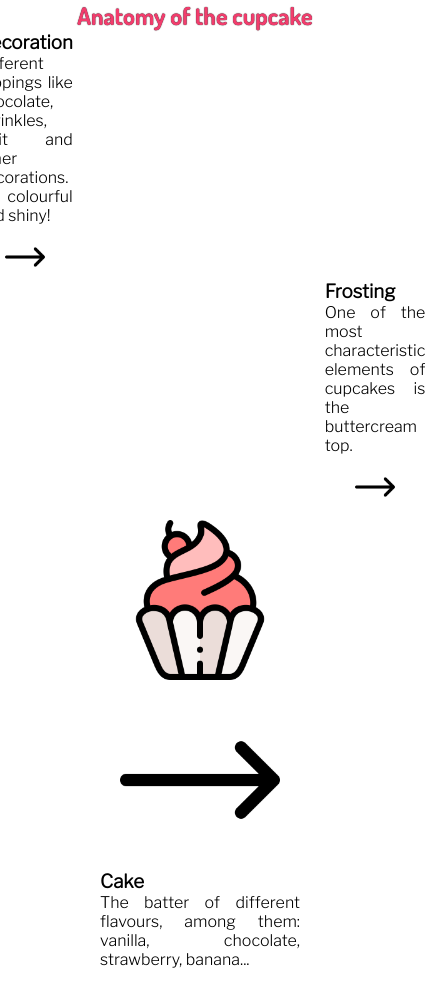
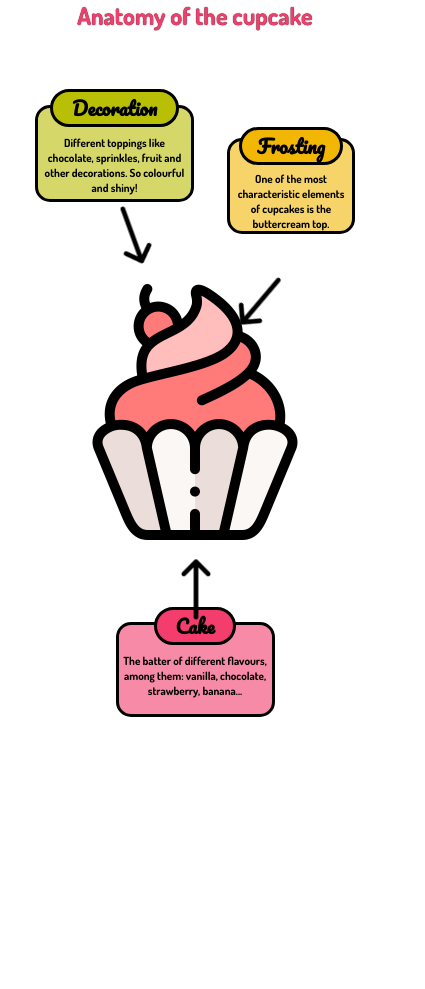
Before and after one commit to dmhenaopa/FreeCodeCamp, a plain HTML site: page tribute_page/grid_test/prueba.html in a window 390 px wide. Shown: the whole page, 425 px wide, since content can reach past the window. After the commit the page ends 844 px from the top, so only its background shows below. Drawn offline with nearby package versions, Linux system fonts and the light colour scheme.

Commit message:
:alembic: Perform experiments -grid CSS

```diff
--- a/tribute_page/grid_test/style.css
+++ b/tribute_page/grid_test/style.css
@@ -145,57 +145,172 @@ footer {
         margin: 12% 5% 0% 10%;
     }
 
-    .item-1 {
+   .item-1 {
         grid-area: img-cupcake;
-        justify-self: center;
+        justify-self: stretch;
+        grid-column: 1 / 6;
     }
 
     .item-2 {
         grid-area: txt-decoration;
-        justify-self: center;
+        justify-self: stretch;
+        grid-column: 1 / 4;
+        grid-row: 4 / 5;
     }
 
     .item-3 {
         grid-area: img-arrow-1;
-        justify-self: center;
+        justify-self: stretch;
+        grid-row: 5 / 6;
     }
 
     .item-4 {
         grid-area: txt-frosting;
-        justify-self: center;
+        justify-self: stretch;
+        grid-column: 4 / 6;
+        grid-row: 4 / 6;
     }
 
     .item-5 {
         grid-area: img-arrow-2;
-        justify-self: center;
+        justify-self: stretch;
+        align-self: end;
+        grid-row: 6 / 6;
+        grid-column: 4 / 5;
     }
 
     .item-6 {
         grid-area: txt-cake;
-        justify-self: center;
+        justify-self: stretch;
+        grid-column: 1 / 6;
+        grid-row: 10 / 10;
     }
 
     .item-7 {
         grid-area: img-arrow-3;
-        justify-self: center;
+        justify-self: stretch;
+        grid-row: 8 / 8;
+    }
+
+
+
+
+
+   /*PRUEBA
+
+    .anatomy img {
+        width: 256px;
+    }
+
+    .item-1 {
+        grid-area: img-cupcake;
+        justify-self: stretch;
+        grid-column: 1 / 9;
+    }
+
+    .item-2 {
+        grid-area: txt-decoration;
+        justify-self: stretch;
+        grid-column: 1 / 4;
+        grid-row: 2 / 2;
+    }
+
+    .item-3 {
+        grid-area: img-arrow-1;
+        justify-self: stretch;
+        grid-row: 3 / 3;
+        align-self: end;
+    }
+
+    .item-4 {
+        grid-area: txt-frosting;
+        justify-self: stretch;
+        grid-column: 3 / 7;
+        grid-row: 3 / 5;
+    }
+
+    .item-5 {
+        grid-area: img-arrow-2;
+        justify-self: stretch;
+        align-self: end;
+        grid-row: 5 / 5;
+        grid-column: 4 / 5;
+    }
+
+    .item-6 {
+        grid-area: txt-cake;
+        justify-self: stretch;
+        grid-column: 1 / 6;
+        grid-row: 10 / 10;
+    }
+
+    .item-7 {
+        grid-area: img-arrow-3;
+        justify-self: stretch;
+        grid-row: 8 / 8;
     }
 
     .container {
         display: grid;
-        grid-template-columns: 50px 50px 200px 50px 50px;
-        grid-template-rows: auto;
+        grid-template-columns: 64px 64px 64px 64px 64px;
+        grid-template-rows: 76px 76px 76px 76px 76px 76px 76px 76px;
         grid-template-areas:
-            "txt-decoration . . . ."
-            "img-arrow-1 . . . ."
-            ". . . . txt-frosting"
-            ". . . . img-arrow-2"
+            "txt-decoration txt-decoration txt-decoration . ."
+            ". img-arrow-1 . . ."
+            ". . txt-frosting txt-frosting txt-frosting"
+            ". . . img-arrow-2 ."
+            ". . img-cupcake . ."
             ". . img-cupcake . ."
             ". . img-arrow-3 . ."
             ". . txt-cake . .";
-            height: 760px;
+        place-content: center;
+        place-items: center;
+        height: 760px;
+    }*/
+
+
+
+
+
+
+
+    .container {
+        display: grid;
+        grid-template-columns: 64px 64px 64px 64px 64px;
+        grid-template-areas:
+            "txt-decoration txt-decoration txt-decoration . ."
+            ". img-arrow-1 . . ."
+            ". . txt-frosting txt-frosting txt-frosting"
+            ". . . img-arrow-2 ."
+            ". . . img-arrow-2 ."
+            ". img-cupcake img-cupcake img-cupcake ."
+            ". img-cupcake img-cupcake img-cupcake ."
+            ". . img-arrow-3 . ."
+            ". . txt-cake . .";
+        place-content: center; /* all the container */
+        place-items: center; /* all the items inside the container */
+        height: 760px;
     }
 
-    /*.anatomy h3 {
+    .anatomy .arrow-1,
+    .anatomy .arrow-2,
+    .anatomy .arrow-3 {
+        width: 60px;
+    }
+
+    .anatomy .arrow-1 {
+        transform: rotate(70deg);
+    }
+
+    .anatomy .arrow-2 {
+        transform: rotate(130.31deg);
+    }
+
+    .anatomy .arrow-3 {
+        transform: rotate(-90deg);
+    }
+
+    .anatomy h3 {
         border: 3px solid #000;
         border-radius: 20px;
         font-family: 'Pacifico', cursive;
@@ -210,19 +325,10 @@ footer {
         margin-bottom: -10%;
     }
 
-    .anatomy img {
-        display: block;
-        margin: 250px auto;
-        max-width: 300px;
-    }
-
     .decoration {
         background-color: #b9bf0499;
         border: 3px solid #000;
         border-radius: 15px;
-        width: 40%;
-        float: left;
-        margin: -750px 5%;
         max-width: 153px;
     }
 
@@ -236,15 +342,12 @@ footer {
         background-color: #f2b70599;
         border: 3px solid #000;
         border-radius: 15px;
-        width: 40%;
-        float: right;
-        margin: -700px 5%;
         max-width: 153px;
     }
 
     .frosting h3 {
         background-color: #f2b705;
-        width: 70%;
+        width: 80%;
         margin: -12% auto 5% auto;
     }
 
@@ -252,8 +355,7 @@ footer {
         background-color: #f23d6d99;
         border: 3px solid #000;
         border-radius: 15px;
-        width: 50%;
-        margin: -200px auto;
+        margin: auto;
         max-width: 153px;
     }
 
@@ -263,7 +365,7 @@ footer {
         margin: -12% auto 5% auto;
     }
 
-    .anatomy .arrow-1,
+ /* .anatomy .arrow-1,
     .anatomy .arrow-2,
     .anatomy .arrow-3 {
         position: absolute;
```
